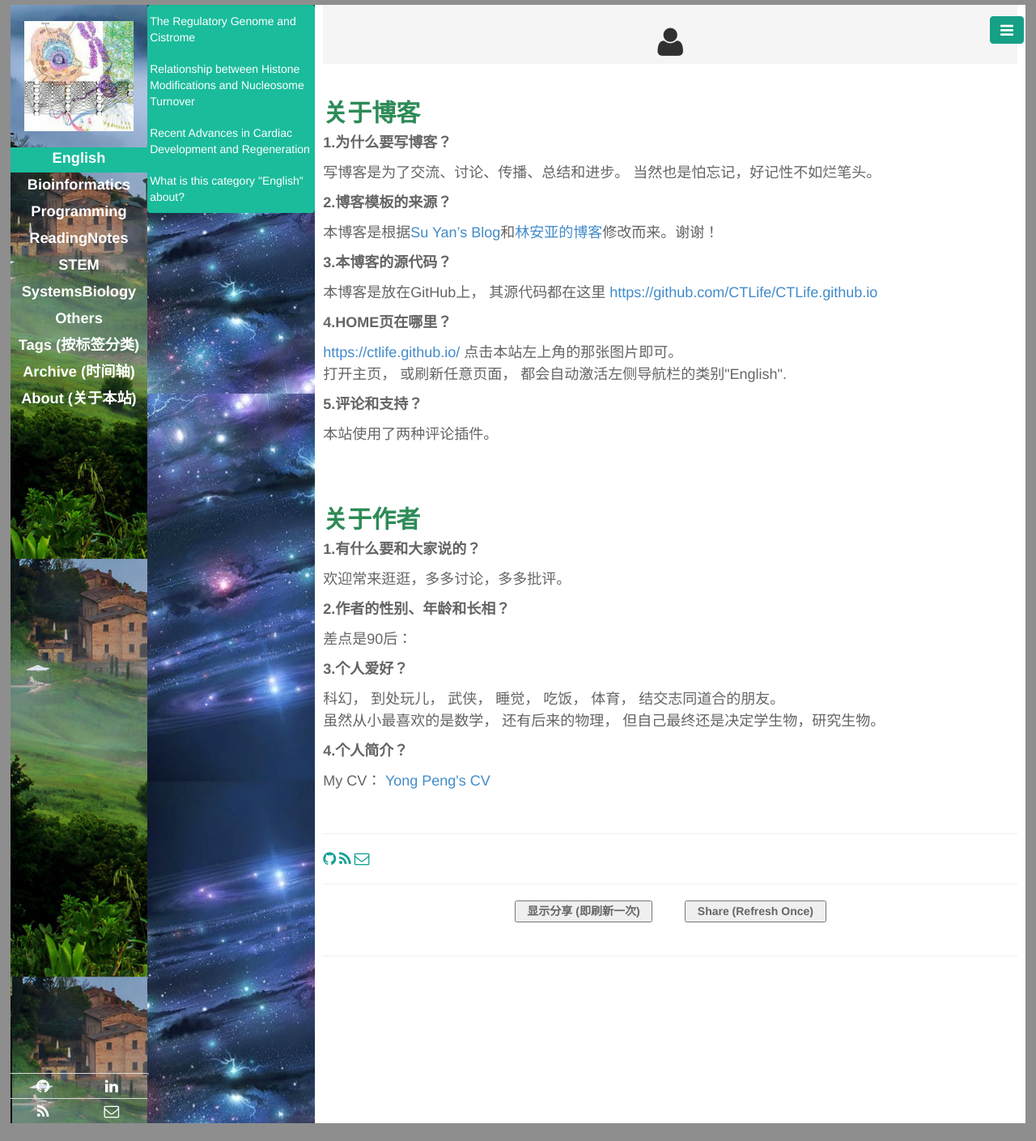
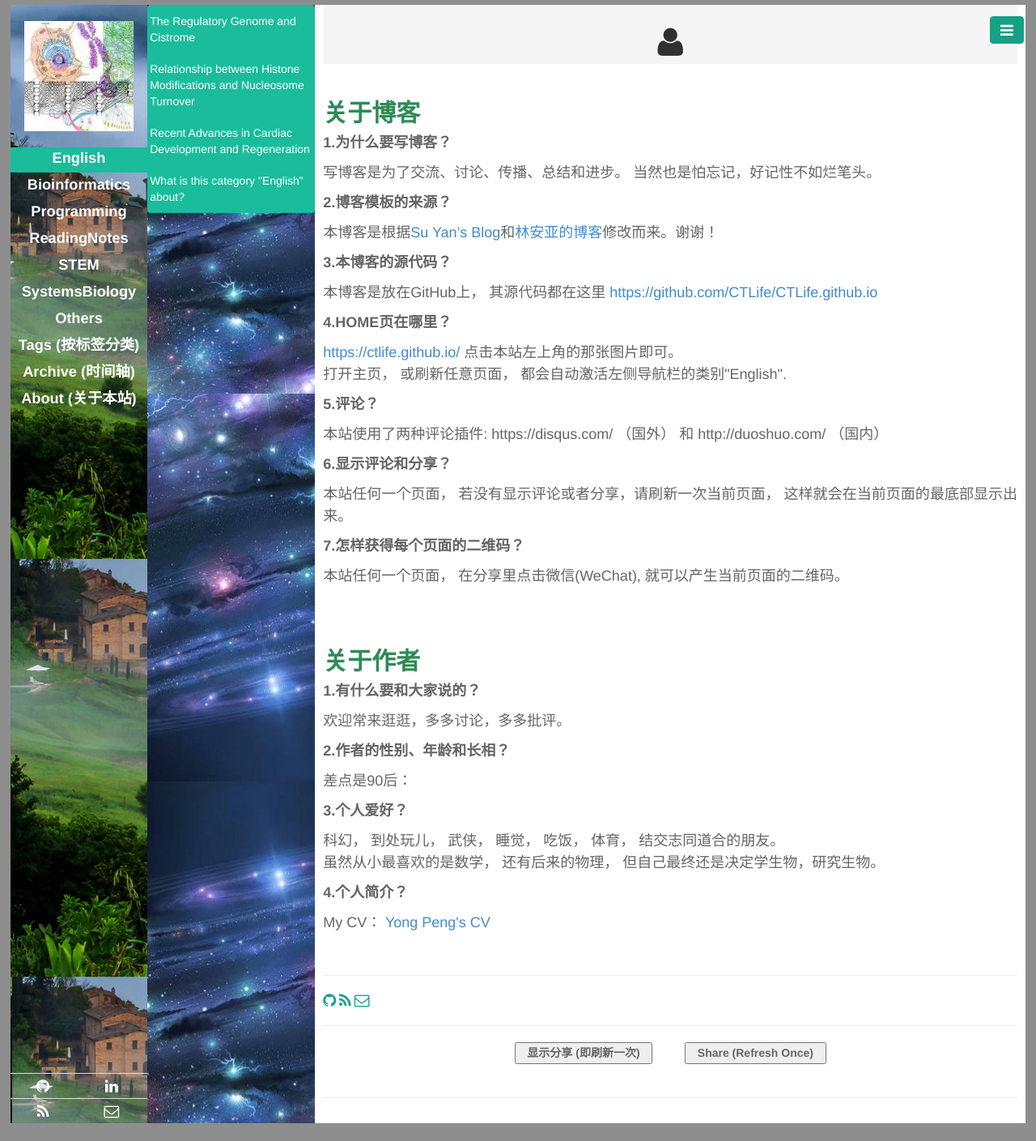
Before and after one commit to CTLife/CTLife.github.io, a Jekyll site: the page built from pages/about.html, in a window 1280 px wide. Shown: the whole page at 81% size. Built offline with Jekyll 4.4.1, drawn with Linux system fonts in a browser that asks for light colours; Markdown is read by kramdown in place of the engine named in the settings.

Commit message:
Update about.html

```diff
--- a/pages/about.html
+++ b/pages/about.html
@@ -15,8 +15,12 @@ titlename: 关于本站
 <p style=font-size:18px><b>4.HOME页在哪里？</b></p>
 <p style=font-size:18px>  <a href="https://ctlife.github.io/"> https://ctlife.github.io/</a> 点击本站左上角的那张图片即可。<br>
    打开主页， 或刷新任意页面， 都会自动激活左侧导航栏的类别"English".</p>
-<p style=font-size:18px><b>5.评论和支持？</b></p>
-<p style=font-size:18px> 本站使用了两种评论插件。 </p>
+<p style=font-size:18px><b>5.评论？</b></p>
+<p style=font-size:18px> 本站使用了两种评论插件: https://disqus.com/ （国外） 和 http://duoshuo.com/ （国内） </p>
+<p style=font-size:18px><b>6.显示评论和分享？</b></p>
+<p style=font-size:18px> 本站任何一个页面， 若没有显示评论或者分享，请刷新一次当前页面， 这样就会在当前页面的最底部显示出来。 </p>
+<p style=font-size:18px><b>7.怎样获得每个页面的二维码？</b></p>
+<p style=font-size:18px> 本站任何一个页面， 在分享里点击微信(WeChat), 就可以产生当前页面的二维码。 </p>
 <br>
 
 <br>
```
